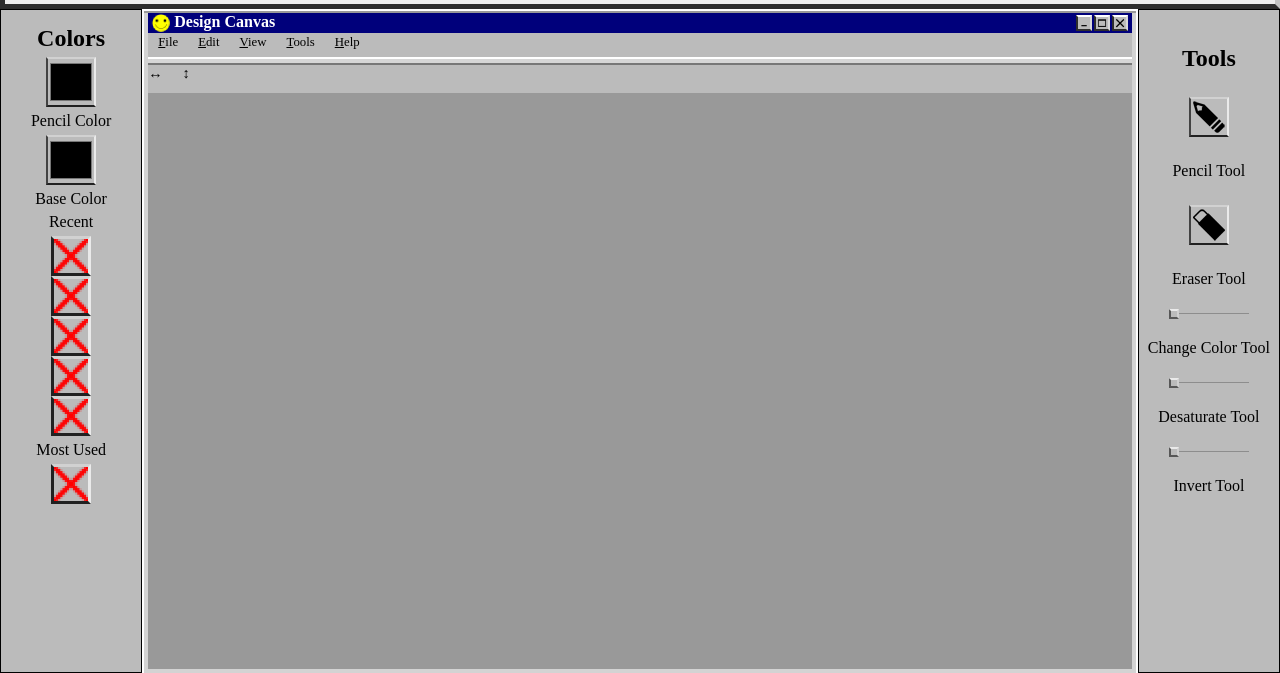
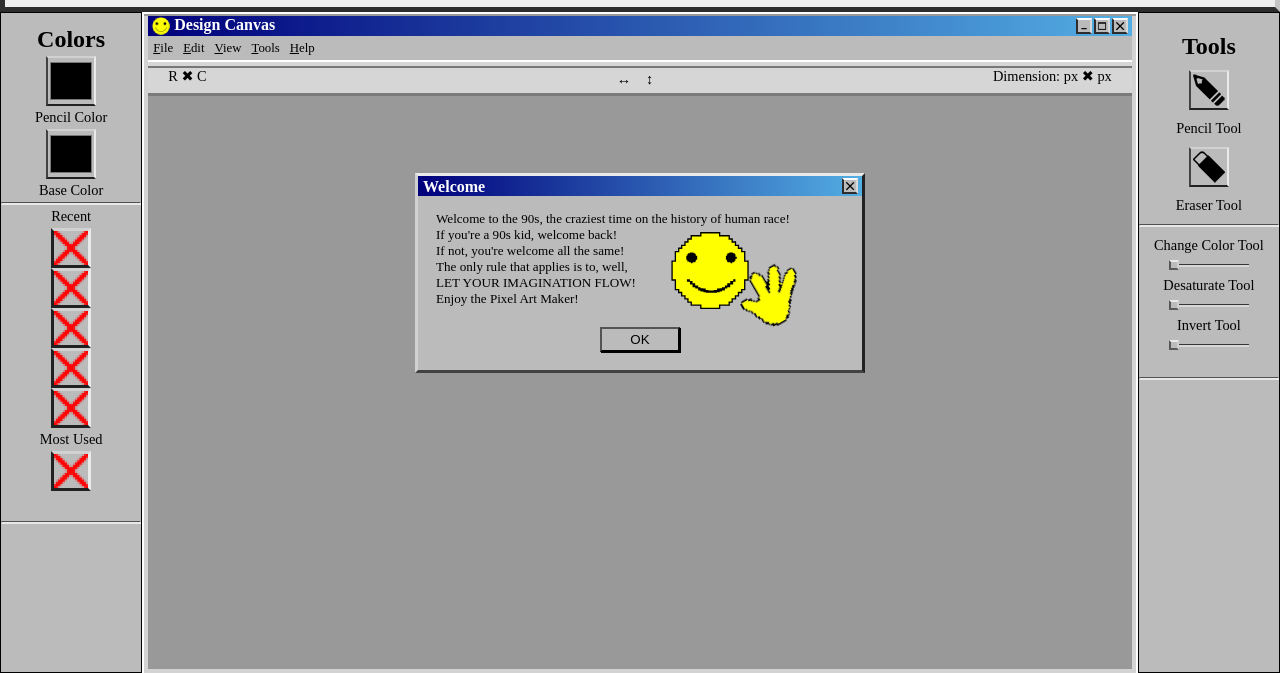
Before and after one commit to sidinsomniac/Pixel-Art-Maker, a plain HTML site: page index.html in a window 1280 px wide. Shown: the part 127-800 px from the top of the page. Drawn offline with Linux system fonts and the light colour scheme.

Commit message:
Made a few changes to style and updated footer. Also added a welcome dialog box

```diff
--- a/index.html
+++ b/index.html
@@ -8,12 +8,33 @@
 		<title>Pixel Art Maker</title>
 	</head>
 	<body>
+		<section>
+			<div class="wrapper">
+				<div class="titleBar">
+					<p id="titleHeading">Welcome</p>
+					<div id="exit" class="openMain exitOpenMain"></div>
+				</div>
+				<div id="dialogBox">
+					<div id="dialogue">
+						<p>Welcome to the 90s, the craziest time on the history of human race!</p>
+						<p>If you're a 90s kid, welcome back!</p>
+						<p>If not, you're welcome all the same!</p>
+						<p>The only rule that applies is to, well,</p>
+						<p>LET YOUR IMAGINATION FLOW!</p>
+						<p>Enjoy the Pixel Art Maker!</p>
+					</div>
+					<object data="happy.svg" type="image/svg+xml"></object>
+					<button id="okay" style="font-family: sans-serif" class="openMain">OK</button>
+				</div>
+			</div>
+		</section>
 		<aside>
 	    	<h2>Colors</h2>
 	    	<input type="color" id="colorPickerMain" name="colorPicker">
 			<label for="colorPicker">Pencil Color</label>
 	    	<input type="color" id="base" name="base">
 	    	<label for="base">Base Color</label>
+	    	<hr>
 			<label for="recent">Recent</label>
 			<div class="recents colorPicker" name="recent"></div>
 			<div class="recents colorPicker" name="recent"></div>
@@ -22,11 +43,13 @@
 			<div class="recents colorPicker" name="recent"></div>
 			<label for="mostused">Most Used</label>
 			<div class="colorPicker" id="mostUsed" name="mostused"></div>
+			<hr>
 		</aside>
 
 	    <header>
 	    	<h1>Lab: Pixel Art Maker</h1>
-	    	<h2>Choose Grid Size</h2>
+	    	<hr>
+	    	<h4>Choose Grid Size</h4>
 	    	<form id="sizePicker">
 	    	    Rows:
 	    	    <input type="number" id="input_height" name="height" min="1" max="60" value="60">
@@ -53,7 +76,11 @@
 	    				<div><u>H</u>elp</div>
 	    			</div>
 	    			<table id="pixelCanvas"></table>
-	    			<div class="footer">&#8596;<span id="horizontal"></span>&#8597;<span id="vertical"></span></div>
+	    			<div class="footer">
+	    				<span id="rowColumns"><span id="rowDisp"></span>R &#10006; <span id="colDisp"></span>C</span>
+	    				<span id="pointerPos">&#8596;<span id="horizontal"></span>&#8597;<span id="vertical"></span></span>
+	    				<span id="HW">Dimension: <span id="wtDisp"></span>px &#10006; <span id="htDisp"></span>px</span>
+	    			</div>
 	    		</div>
 	    	</main>
 
@@ -64,12 +91,14 @@
 	    	<label for="pencil">Pencil Tool</label>
 	    	<div id="eraser" class="rightSide" name="eraser"></div>
 	    	<label for="eraser">Eraser Tool</label>
+	    	<hr>
+	    	<label for="hueChange">Change Color Tool</label>
 	    	<input type="range" id="hueChange" name="hueChange" min="0" max="360" value="0">
-	    	<label for="hueChange">Change Color Tool</label>
+	    	<label for="grayScale">Desaturate Tool</label>
 	    	<input type="range" id="grayScale" name="grayScale" min="0" max="100" value="0">
-	    	<label for="grayScale">Desaturate Tool</label>
+	    	<label for="inverting">Invert Tool</label>
 	    	<input type="range" id="inverting" name="inverting" min="0" max="10" value="0">
-	    	<label for="inverting">Invert Tool</label>
+	    	<hr>
 	    </aside>
 
 
--- a/script.js
+++ b/script.js
@@ -2,14 +2,18 @@ var thiscolor = document.querySelector('#colorPickerMain').value;
 var newColor = document.querySelectorAll('.colorPicker');
 var baseColor = document.querySelector('#base');
 var chosenColors = ['#000000'];
+var canvas = document.querySelector('#pixelCanvas');
 document.querySelector('input[type="submit"]').addEventListener('click',init);
 document.querySelector('#pixelCanvas').addEventListener('mouseover', mousePos);
 
 tools();
+setTimeout(exitDialog,800);
+
 
 function init(event){
 	reset();
 	createGrid();
+	updateFooter();
 	colorGrid();
 	updateBase();
 	updateColors();
@@ -35,7 +39,6 @@ function reset(){
 
 // UPDATES GRID SIZE
 function createGrid(){
-	var canvas = document.querySelector('#pixelCanvas');
 	var columns = document.querySelector('#input_width').value;
 	var rows = document.querySelector('#input_height').value;
 	for(var i = 0; i < rows ; i++){
@@ -93,8 +96,8 @@ function tools(){
 	document.querySelector('#pencil').addEventListener('click', draw);
 	// Eraser Tool
 	document.querySelector('#eraser').addEventListener('click', function(event) {
-			document.querySelector('table').style.cursor="url('eraser.png'), auto";
-			var cells = document.querySelectorAll('td');
+		document.querySelector('table').style.cursor="url('eraser.png'), auto";
+		var cells = document.querySelectorAll('td');
 		for(var x = 0; x < cells.length ; x++){
 			cells[x].setAttribute("draggable",true);
 			cells[x].addEventListener('dragover', function(event) {
@@ -226,13 +229,28 @@ function mousePos(event){
 }
 
 
+
+function updateFooter(){
+	var tableR = canvas.getBoundingClientRect();
+	var topR = Math.ceil(tableR.top);
+	var rightR = Math.ceil(tableR.right);
+	var bottomR = Math.ceil(tableR.bottom);
+	var leftR = Math.ceil(tableR.left);
+	var columns = document.querySelector('#input_width').value;
+	var rows = document.querySelector('#input_height').value;
+    document.querySelector('#rowDisp').textContent = rows;
+    document.querySelector('#colDisp').textContent = columns;
+    document.querySelector('#htDisp').textContent = bottomR-topR - 1;
+    document.querySelector('#wtDisp').textContent = rightR-leftR - 1;
+}
+
+
+// SHOW CURRENT DRAWING TOOL SELECTION
 function selectDrawTool(){
 	var pencil = document.querySelector('#pencil');
 	var eraser = document.querySelector('#eraser');
 	selectors(pencil,eraser);
 	}
-
-
 function selectors(a,b){
 		a.addEventListener('click', function(e) {
 			b.classList.remove('selected');
@@ -243,3 +261,15 @@ function selectors(a,b){
 			this.classList.add('selected');
 		});
 }
+
+
+// TO EXIT INITIAL DIALOG BOX
+function exitDialog(){
+	document.querySelector('section').style.display = "block";
+	var exiting = document.querySelectorAll('.openMain');
+for (var i = 0; i < exiting.length; i++) {
+	exiting[i].addEventListener('click',function(){
+		document.querySelector('section').style.display='none';
+	})
+}
+}
--- a/style.css
+++ b/style.css
@@ -96,6 +96,8 @@ input[type=submit]:focus{
     opacity: 0.7;
     -webkit-transition: .2s;
     transition: opacity .2s;
+    border-bottom: 2px solid #FFFFFFCB;
+    border-top: 1px solid black;
 }
 
 #hueChange::-webkit-slider-thumb ,
@@ -109,6 +111,10 @@ input[type=submit]:focus{
     cursor: pointer;
 	border: 2px solid;
 	border-color: white #D8D8D8FF #2D2D2D #2D2D2D;
+}
+
+#inverting{
+	margin-bottom: 30px;
 }
 
 .colorPicker,#eraser,#pencil{
@@ -127,13 +133,16 @@ aside:nth-of-type(2){
 	padding-top: 10px;
 }
 aside:nth-of-type(2)>*{
-	margin:25px auto;
+	margin:10px auto;
 }
 header{
 	grid-area: a;
 	border:5px solid black;
 	background: #EEE;
 	border-color: white #C4C4C4FF #2D2D2D #2D2D2D;
+}
+header>h4{
+	margin:4px auto;
 }
 main{
 	grid-area: c;
@@ -146,11 +155,16 @@ aside>*{
 }
 
 .titleBar{
-	background-color: #00007b;
+	background:linear-gradient(to right, #00007b, #53AEE3);
 	height: 20px;
 }
 .titleBar>*{
 	margin-top: 2px;
+}
+#mini:active,#maxi:active,#exit:active{
+	border: 2px solid;
+	background-color: #AAA;
+	border-color: #212121 #424242 #D1D1D1 #EAEAEA;
 }
 #mini,#maxi,#exit{
 	width: 16px;
@@ -204,33 +218,136 @@ aside>*{
 }
 .menubar div{
 	float: left;
-	margin: 2px 10px;
 	font-size: 0.8rem;
+	margin:5px 5px;
+}
+.menubar div:hover{
+	border: 1px solid;
+	transform-origin: center;
+	/*box-sizing: content-box;*/
+	border-color: white white #212121 #424242;
 }
 .footer{
 	width:100%;
 	height: 30px;
-	background-color: #BBB;
+	background-color: #D6D6D6FF;
 	border-top: 2px solid #777777FF;
+	border-bottom: 3px solid #4242429A;
 	box-shadow: 0 -4px 0px #D6D6D6FF,
 				0 -6px 0px white;
+	font-size: 0.9rem;
+	padding: 0 20px;
+	display: grid;
+	grid-template-columns: 1fr 1fr 1fr;
+}
+
+#pointerPos{
+	text-align: center;
+	margin: 3px 10px 0 0;
+	/*border: 1px solid #000;*/
+	/*height: 40px;*/
+}
+#rowColumns{
+	/*float: left;*/
+	/*width: 80px;*/
 	text-align: left;
+}
+#HW{
+	/*float: right;*/
+	/*width: 180px;*/
+	/*padding-right: 5px;*/
+	/*border:1px solid black;*/
+	text-align: right;
+}
+
+#horizontal{
+	margin-right: 15px;
+}
+
+
+hr{
+	border-bottom: 3px solid white;
+}
+aside hr{
+	border-bottom: 2px solid #E8E8E8FF;
+	border-top: 1px solid #303030C2;
+}
+aside label{
 	font-size: 0.9rem;
-}
-.footer>*{
-	margin: 0 10px;
 }
 
 .selected{
-	border: 3px solid;
-	border-color:#3838389A #3838389A #999 #999;
-	box-shadow: 1.5px -1.5px 0px #bbb,
-				 2.5px -2.5px 0px white;
+	border: 2px solid;
+	border-color:white white black black;
+	/*box-shadow: -1.5px 1.5px 0px #bbb,*/
+				 -2px 2px 0px white;
+	background-color: #D6D6D6 !important;
 	width:60px;
 	height:60px;
 }
 
-@media screen and (max-width: 1400px) {
+.wrapper{
+	position: absolute;
+	display:grid;
+	grid-auto-rows: 20px 1fr;
+	height: 200px;
+	width:450px;
+	top: 50%;
+	left: 50%;
+	transform: translate(-50%,-50%);
+	z-index: 100;
+	border:3px solid white;
+	border-color: #EAEAEA #212121 #424242 #D1D1D1;
+}
+
+#titleHeading{
+	width: 100%;
+	margin-left: 5px;
+	color: white;
+	text-align: left;
+	font-weight: bold;
+}
+
+#dialogBox{
+	width:100%;
+	background: #BBB;
+}
+
+#dialogue>p{
+	text-align: left;
+}
+#dialogue{
+	font-size: 0.82rem;
+	margin: 15px 18px 0 18px;
+}
+.exitOpenMain{
+	margin-top: -2px !important;
+}
+
+#okay{
+	margin-top: 20px;
+	width:80px;
+	height: 25px;
+	background-color: #bbb;
+	box-shadow: 1px 1px 0 black;
+}
+
+object{
+	width:160px;
+	position: absolute;
+	top: 55px;
+	left: 250px;
+}
+
+section{
+	display: none;
+}
+#mostUsed{
+	margin-bottom: 30px;
+}
+
+
+@media screen and (max-width: 1440px) {
 	table{
     transform:translate(-50%,-25%);
 }
@@ -245,6 +362,6 @@ aside>*{
 		height:40px;
 	}
 	aside>*{
-		margin:5px auto;
+		margin:3px auto;
 	}
 }
```
Also changed, not shown: cross - Copy.png (deleted), eyedropper.png (deleted), happy.svg (added).
